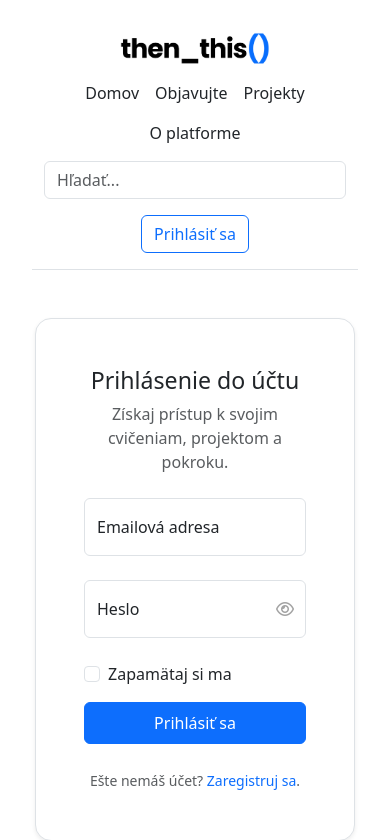
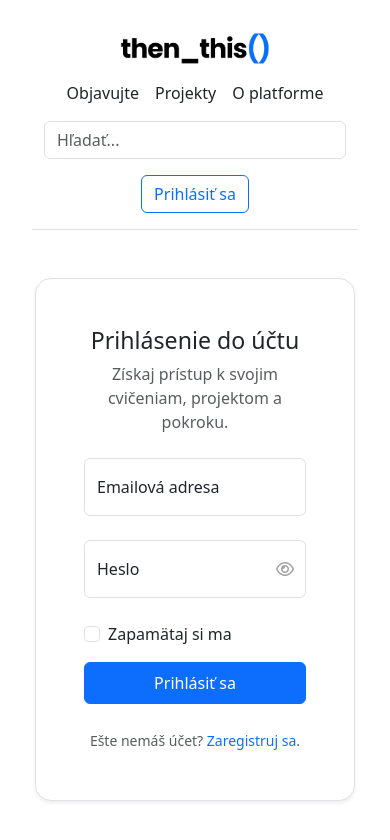
Before and after one commit to andreakollova/platforma-thenthis, a Flask app: page /login in a window 390 px wide. Shown: the top 840 px of the page. After the commit the page ends 802 px from the top, so only its background shows below. Run offline with Flask 3, Linux system fonts and the light colour scheme.

Commit message:
Checkpoint new 1 / mobile menu

```diff
--- a/templates/base.html
+++ b/templates/base.html
@@ -58,7 +58,7 @@
         <ul class="nav col-12 col-lg-auto me-lg-auto mb-2 justify-content-center mb-md-0">
           <li>
             <a href="/"
-               class="nav-link px-2 text-dark {% if request.path == '/' %}fw-semibold{% endif %}"
+               class="nav-link px-2 text-dark d-none d-sm-inline {% if request.path == '/' %}fw-semibold{% endif %}"
                {% if request.path == '/' %}style="color: #6b7280;"{% endif %}>
               Domov
             </a>
--- a/templates/login.html
+++ b/templates/login.html
@@ -5,7 +5,6 @@
 {% block content %}
 <main class="form-signin w-100 m-auto d-flex flex-column align-items-center" style="padding-top: 32px; padding-bottom: 80px;">
 
-  <!-- Login Form Wrapper with equal width & padding -->
   <div class="p-5 shadow-sm border rounded-4" style="max-width: 600px; width: 100%; background-color: #fff;">
     <form method="POST">
         <h1 class="h3 mb-2 text-center">Prihlásenie do účtu</h1>
```
Also changed, not shown: templates/dashboard.html (line endings or trailing spaces).
